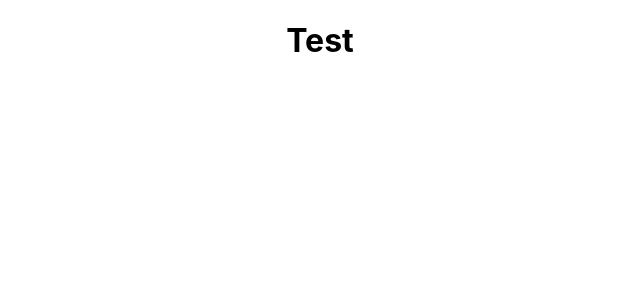
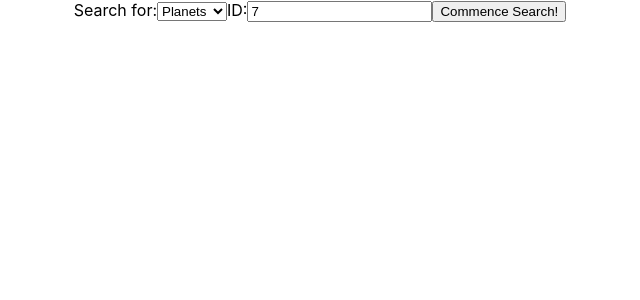
Before and after one commit to S-Hightower/MERN, a React (Create React App) app in the folder React2/Luke APIwalker/luke-apiwalker/: page / in a window 1280 px wide. Shown: the top 300 px of the page, without its empty margins (320-960 px from the left). Built offline with nearby package versions, Linux system fonts and the light colour scheme.

Commit message:
home form rendered

```diff
--- a/React2/Luke APIwalker/luke-apiwalker/package.json
+++ b/React2/Luke APIwalker/luke-apiwalker/package.json
@@ -6,6 +6,7 @@
     "@testing-library/jest-dom": "^5.16.1",
     "@testing-library/react": "^12.1.2",
     "@testing-library/user-event": "^13.5.0",
+    "axios": "^0.24.0",
     "react": "^17.0.2",
     "react-dom": "^17.0.2",
     "react-router-dom": "^5.3.0",
--- a/React2/Luke APIwalker/luke-apiwalker/src/components/Home.jsx
+++ b/React2/Luke APIwalker/luke-apiwalker/src/components/Home.jsx
@@ -1,9 +1,31 @@
-import React from "react";
+import React, { useState } from "react";
+
+import { useHistory } from "react-router-dom";
+
 
 const Home = (props) => {
+    const [selection, setSelection] = useState("planets");
+    const [id, setId] = useState(7);
+    const history = useHistory();
+
+    const StarWarsPull = e => {
+        e.preventDefault();
+        history.push(`/${selection}/${id}`);
+    };
+
     return(
-        <h1>Test</h1>
-    )
+        <form onSubmit={StarWarsPull}>
+            <label>Search for:</label>
+            <select onChange={e=> setSelection(e.target.value)} value={selection}>
+                <option>Planets</option>
+                <option>People</option>
+                <option>Species</option>
+            </select>
+            <label>ID:</label>
+            <input type="number" onChange={e=> setId(e.target.value)} value={id} min={1}/>
+            <button>Commence Search!</button>
+        </form>
+    );
 };
 
 export default Home;
```
Also changed, not shown: 1 other file (tests, documents, lock files or other folders).
